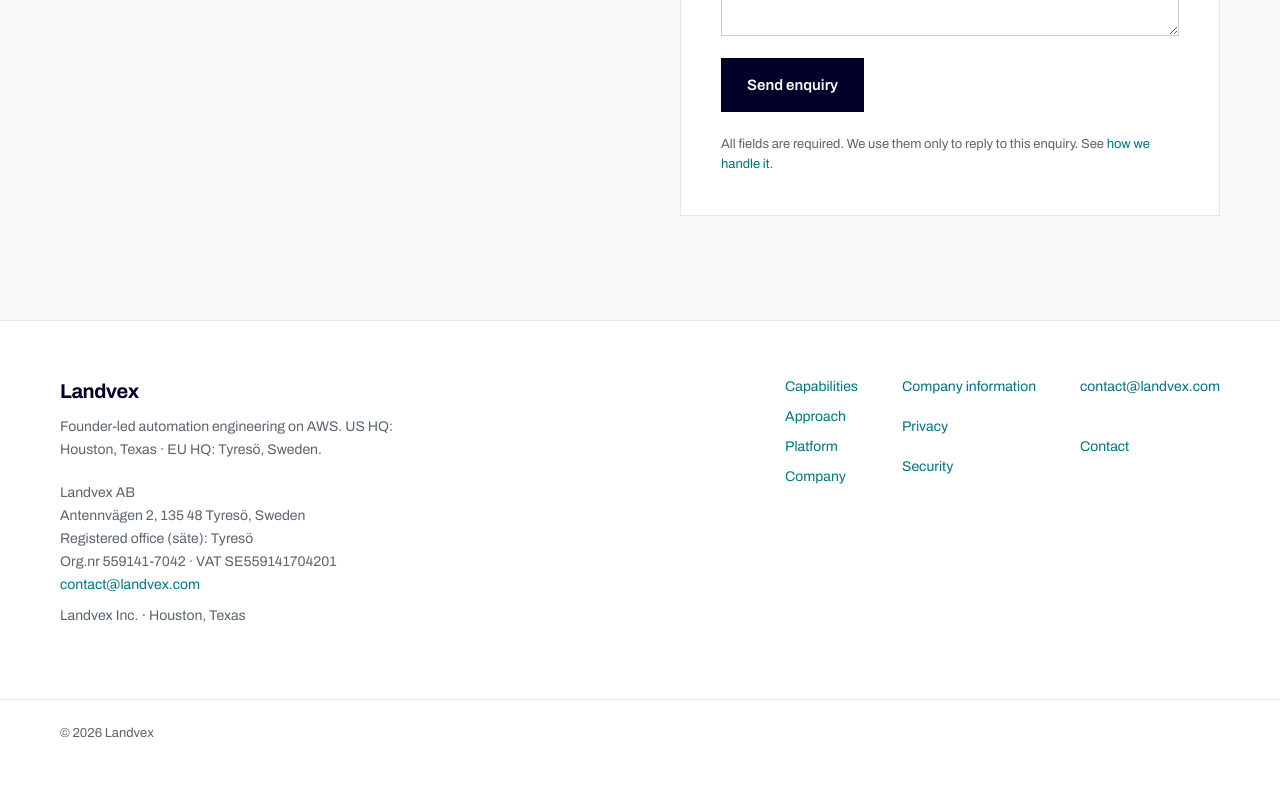
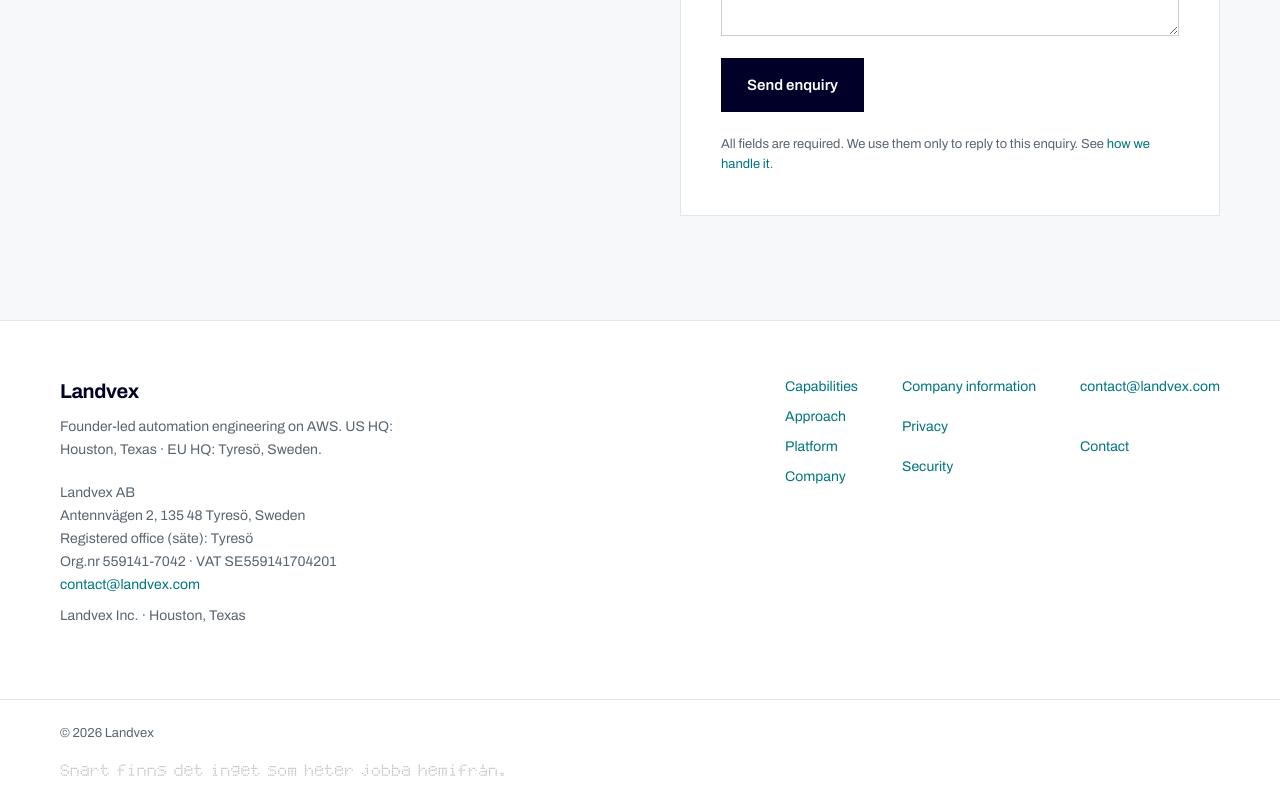
Before and after one commit to wolfoftyreso-debug/kansli, a Next.js app: page / in a window 1280 px wide. Shown: the part 4900-5700 px from the top of the page. Before the commit the page ends 5668 px from the top, so only its background shows below. Built offline with nearby package versions, Linux system fonts and the light colour scheme.

Commit message:
Add a micro-raster footer rule as a visual easter egg.
The copyright row now carries a 5×7 square-dot typesetting of a dry
automation joke. At normal scale it reads as print grain; the phrase
is not a text node, not in ARIA, and not in the client bundle as copy.

```diff
--- /dev/null
+++ b/components/footer-grain.tsx
@@ -0,0 +1,15 @@
+import { footerGrain } from "@/lib/footer-grain";
+
+export function FooterGrain() {
+  return (
+    <svg
+      aria-hidden="true"
+      focusable="false"
+      role="presentation"
+      viewBox={`-1 -1 ${footerGrain.width + 2} ${footerGrain.height + 2}`}
+      className="pointer-events-none mt-5 block w-[min(100%,28rem)] select-none text-subtle/40"
+    >
+      <path d={footerGrain.d} fill="currentColor" />
+    </svg>
+  );
+}
--- a/components/site-footer.tsx
+++ b/components/site-footer.tsx
@@ -1,5 +1,6 @@
 import Link from "next/link";
 import { CompanyAddress } from "@/components/company-address";
+import { FooterGrain } from "@/components/footer-grain";
 import { legalNav, nav, site } from "@/lib/site";
 
 export function SiteFooter() {
@@ -36,8 +37,11 @@ export function SiteFooter() {
         </div>
       </div>
       <div className="border-t border-line">
-        <div className="mx-auto max-w-[1240px] px-6 py-6 text-[13px] text-subtle site:px-10">
-          © {site.copyrightYear} {site.name}
+        <div className="mx-auto max-w-[1240px] overflow-hidden px-6 py-6 site:px-10">
+          <div className="text-[13px] text-subtle">
+            © {site.copyrightYear} {site.name}
+          </div>
+          <FooterGrain />
         </div>
       </div>
     </footer>
--- /dev/null
+++ b/lib/footer-grain.ts
@@ -0,0 +1,69 @@
+const COLS = 5;
+const ROWS = 7;
+const CELL = 4;
+const DOT = 3;
+const TRACKING = 1;
+
+const FONT: Record<string, readonly number[]> = {
+  " ": [0, 0, 0, 0, 0, 0, 0],
+  ".": [0, 0, 0, 0, 0, 0b01100, 0b01100],
+  S: [0b01110, 0b10001, 0b10000, 0b01110, 0b00001, 0b10001, 0b01110],
+  a: [0, 0b01110, 0b00001, 0b01111, 0b10001, 0b10001, 0b01111],
+  b: [0b10000, 0b10000, 0b11110, 0b10001, 0b10001, 0b10001, 0b11110],
+  d: [0b00001, 0b00001, 0b01111, 0b10001, 0b10001, 0b10001, 0b01111],
+  e: [0, 0b01110, 0b10001, 0b11111, 0b10000, 0b10001, 0b01110],
+  f: [0b00111, 0b01000, 0b01000, 0b11110, 0b01000, 0b01000, 0b01000],
+  g: [0, 0b01111, 0b10001, 0b10001, 0b01111, 0b00001, 0b01110],
+  h: [0b10000, 0b10000, 0b10110, 0b11001, 0b10001, 0b10001, 0b10001],
+  i: [0b00100, 0, 0b01100, 0b00100, 0b00100, 0b00100, 0b01110],
+  j: [0b00010, 0, 0b00110, 0b00010, 0b00010, 0b10010, 0b01100],
+  m: [0, 0, 0b11111, 0b10101, 0b10101, 0b10101, 0b10101],
+  n: [0, 0, 0b11110, 0b10001, 0b10001, 0b10001, 0b10001],
+  o: [0, 0, 0b01110, 0b10001, 0b10001, 0b10001, 0b01110],
+  r: [0, 0, 0b10110, 0b11001, 0b10000, 0b10000, 0b10000],
+  s: [0, 0b01111, 0b10000, 0b01110, 0b00001, 0b00001, 0b11110],
+  t: [0b01000, 0b01000, 0b11110, 0b01000, 0b01000, 0b01001, 0b00110],
+  å: [0b00100, 0b00100, 0b01110, 0b00001, 0b01111, 0b10001, 0b01111],
+};
+
+const LINE = "Snart finns det inget som heter jobba hemifrån.";
+
+function glyph(ch: string) {
+  const rows = FONT[ch];
+  if (!rows) {
+    throw new Error(`footer-grain: missing glyph for ${JSON.stringify(ch)}`);
+  }
+  return rows;
+}
+
+export function footerGrainPath() {
+  const parts: string[] = [];
+  let cursor = 0;
+
+  for (const ch of LINE) {
+    const rows = glyph(ch);
+    const width = ch === " " ? 3 : COLS;
+
+    for (let row = 0; row < ROWS; row += 1) {
+      const bits = rows[row] ?? 0;
+      for (let col = 0; col < width; col += 1) {
+        const shift = COLS - 1 - col;
+        if (width === COLS && bits & (1 << shift)) {
+          const x = (cursor + col) * CELL;
+          const y = row * CELL;
+          parts.push(`M${x} ${y}h${DOT}v${DOT}h-${DOT}z`);
+        }
+      }
+    }
+
+    cursor += width + TRACKING;
+  }
+
+  return {
+    d: parts.join(""),
+    width: cursor * CELL - TRACKING * CELL,
+    height: ROWS * CELL,
+  };
+}
+
+export const footerGrain = footerGrainPath();
```
Also changed, not shown: 1 other file (tests, documents, lock files or other folders).
